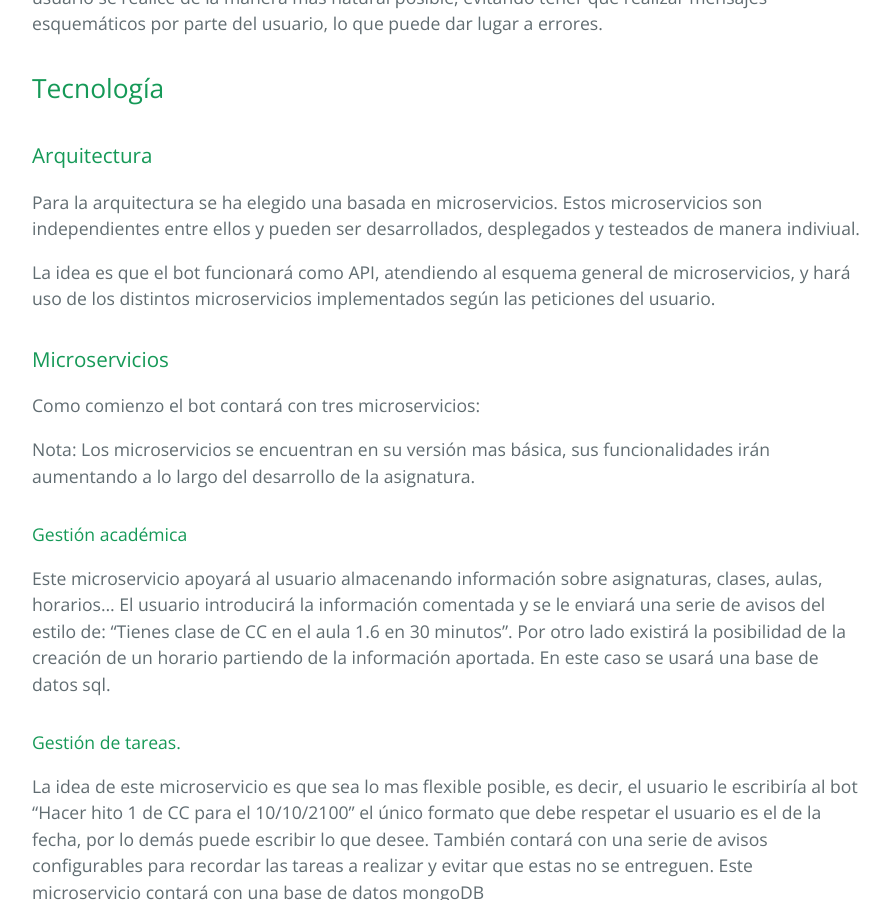
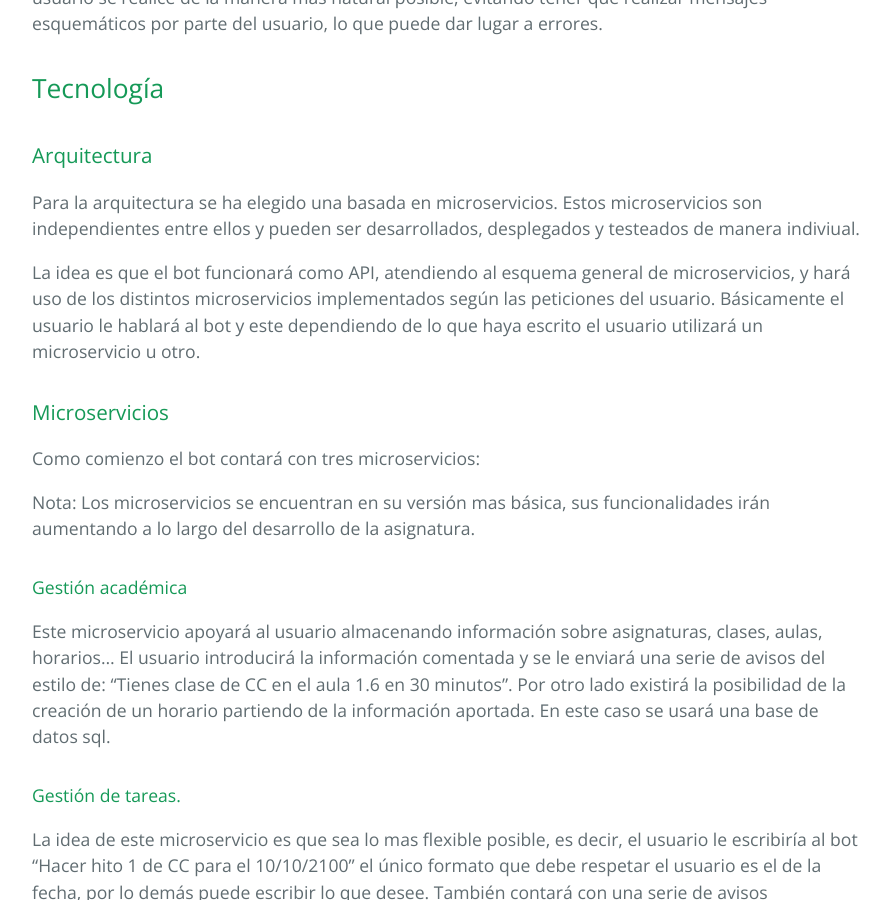
Before and after one commit to acasadoquijada/Cloud_Computing_2016-2017, a Jekyll site: the page built from index.md, in a window 1280 px wide and 900 px high, scrolled down 772 px. Shown: the whole window, without its empty margins (192-1082 px from the left). Built offline with Jekyll 4.4.1, drawn with Linux system fonts in a browser that asks for light colours.

Commit message:
Mejorando documentación #6

```diff
--- a/index.md
+++ b/index.md
@@ -19,7 +19,7 @@ El objetivo de este bot es apoyar al estudiante universitario ayudándole con su
 
 Para la arquitectura se ha elegido una basada en microservicios. Estos microservicios son independientes entre ellos y pueden ser desarrollados, desplegados y testeados de manera indiviual.
 
-La idea es que el bot funcionará como API, atendiendo al esquema general de microservicios, y hará uso de los distintos microservicios implementados según las peticiones del usuario.
+La idea es que el bot funcionará como API, atendiendo al esquema general de microservicios, y hará uso de los distintos microservicios implementados según las peticiones del usuario. Básicamente el usuario le hablará al bot y este dependiendo de lo que haya escrito el usuario utilizará un microservicio u otro.
 
 
 ### Microservicios
```
Also changed, not shown: README.md.
